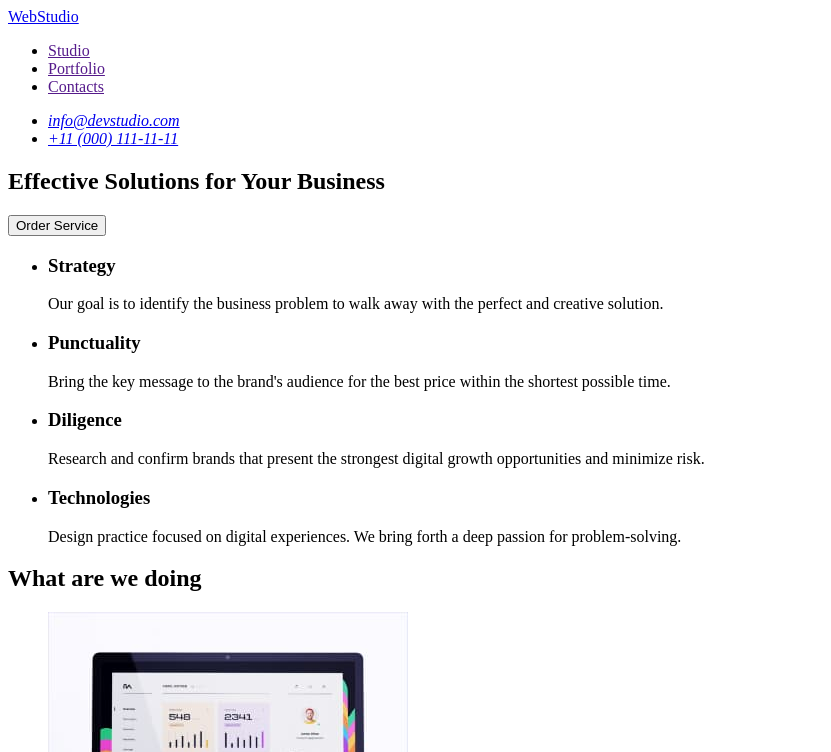
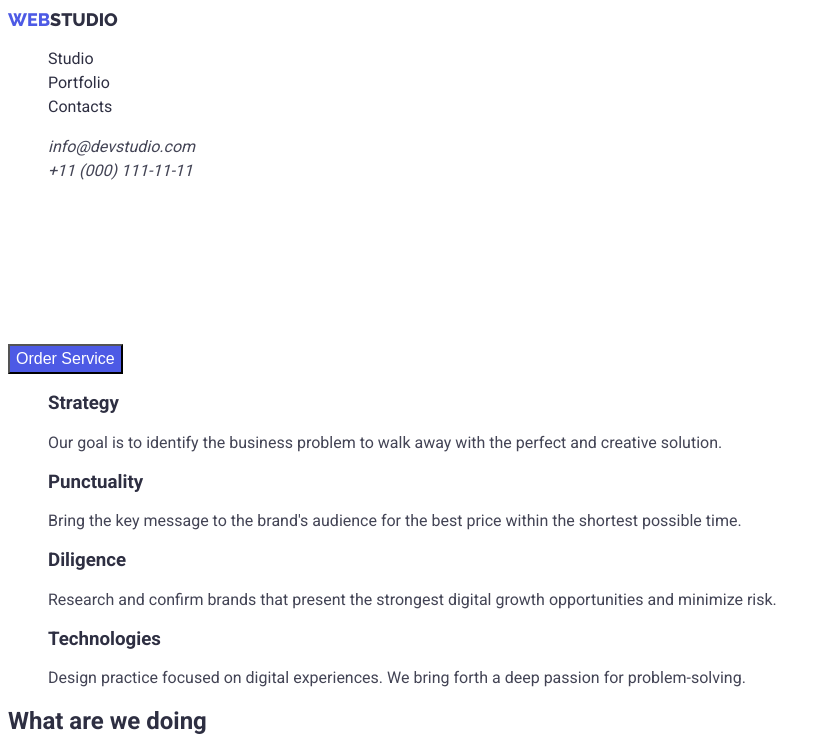
Before and after one commit to NezDvora/goit-homework-02, a plain HTML site: page index.html in a window 1280 px wide. Shown: the top 752 px of the page, without its empty margins (0-831 px from the left). Drawn offline with Linux system fonts and the light colour scheme.

Commit message:
Added CSS at page portfolio

```diff
--- /dev/null
+++ b/css/styles.css
@@ -0,0 +1,158 @@
+/* color text
+color: #434455;
+color: #2E2F42;
+color: #E7E9FC;
+hero
+color: #FFFFFF;
+logo
+color: #4D5AE5;
+color: #F4F4FD;
+btn normal
+color: #4D5AE5;
+hover
+color: #FFFFFF;
+color: #404BBF;
+*/
+/* color site
+background: #FFFFFF;
+background: #F4F4FD;
+background: #2E2F42;
+*/
+:root {
+    --primary-text-color: #434455;
+    --secondary-text-color: #2E2F42;
+    --accent-color: #4D5AE5;
+    --secondary-accent-color: #404BBF;
+    --primary-white-color: #FFFFFF;
+}
+
+/*Header*/
+body {
+    background-color: #FFFFFF;
+    color: #434455;
+    font-family: Roboto, sans-serif;
+}
+
+.logo {
+    text-decoration: none;
+    font-family: Raleway, sans-serif;
+    font-weight: 800;
+    font-size: 18px;
+    line-height: 1.3;
+    text-transform: uppercase;
+
+    color: var(--secondary-text-color);
+}
+
+.logo-style {
+    text-decoration: none;
+    font-family: Raleway, sans-serif;
+    font-weight: 800;
+    font-size: 18px;
+    line-height: 1.3;
+    text-transform: uppercase;
+
+    color: var(--accent-color);
+}
+
+.logo-footer {
+    text-decoration: none;
+    font-family: Raleway, sans-serif;
+    font-weight: 800;
+    font-size: 18px;
+    line-height: 1.2;
+    text-transform: uppercase;
+
+    color: var(--primary-white-color);
+}
+
+.list {
+    list-style: none;
+
+}
+.link {
+    text-decoration: none;
+}
+.section-title {
+    color: var(--secondary-text-color);
+}
+
+/*Navigation*/
+.site-nav .link:hover ,
+.site-nav .link:focus {
+    color: var(--secondary-accent-color);
+}
+
+.site-nav .link {
+    font-weight: 400;
+    font-size: 16px;
+    line-height: 1.5;
+
+    color: var(--secondary-text-color);
+}
+
+/*Phone number at Email*/
+.nav {
+    list-style: none;
+    font-weight: 400;
+    font-size: 16px;
+    line-height: 1.5;
+    }
+
+.nav .link:hover,
+.nav .link:focus {
+        color: var(--secondary-accent-color)
+    }
+
+.contacts-nav .link{
+    color: var(--primary-text-color)
+    }
+
+
+/*Main button*/
+.button-submit {
+    font-weight: 500;
+    font-size: 16px;
+    line-height: 1.5;
+
+    color: var(--primary-white-color);
+    background: var(--accent-color);
+}
+
+.button-submit:hover ,
+.button-submit:focus {
+    color: var(--primary-white-color);
+    background: var(--secondary-accent-color);
+}
+
+/*Hero*/
+.hero-title {
+font-weight: 700;
+font-size: 56px;
+line-height: 1.2;
+
+color: var(--primary-white-color);
+}
+
+/*Portfolio Nav*/
+.button {
+    cursor:pointer;
+
+    color: var(--accent-color);
+    background: #F4F4FD;
+    border: 1px solid #E7E9FC;
+}
+
+.button:hover ,
+.button:focus {
+    color:var(--primary-white-color);
+    background:var(--secondary-accent-color);
+}
+
+.text-footer {
+font-weight: 400;
+font-size: 16px;
+line-height: 1.5;
+
+color: #E7E9FC;
+}
--- a/index.html
+++ b/index.html
@@ -6,86 +6,92 @@
     <meta http-equiv="X-UA-Compatible" content="IE=edge">
     <meta name="viewport" content="width=device-width, initial-scale=1.0">
     <title>WebStudio</title>
+    <link rel="preconnect" href="https://fonts.googleapis.com">
+    <link rel="preconnect" href="https://fonts.gstatic.com" crossorigin>
+    <link href="https://fonts.googleapis.com/css2?family=Raleway:wght@800&family=Roboto:wght@400;500;700;900&display=swap" rel="stylesheet">
+    <link rel="stylesheet" href="./css/styles.css">
 </head>
 
 <body>
-    <header>
-<nav>
-    <a href="./index.html">WebStudio</a>
-    <ul>
-        <li>
-            <a href="">Studio</a></li>
-        <li>
-            <a href="">Portfolio</a></li>
-        <li>
-            <a href="">Contacts</a></li>
+    <!--Navigation-->
+    <header class="main-header">
+<nav class="page-nav">
+    <a class="logo" href="./index.html"> <span class="logo-style">Web</span>Studio</a>
+    <ul class="site-nav list">
+        <li class="menu-items">
+            <a class="link" href="">Studio</a></li>
+        <li class="menu-items">
+            <a class="link" href="./portfolio.html">Portfolio</a></li>
+        <li class="menu-items">
+            <a class="link" href="">Contacts</a></li>
     </ul>
 </nav>
-    <address>
-        <ul>
-        <li><a href="mailto:info@devstudio.com">info@devstudio.com</a></li>
-        <li><a href="tel:+110001111111">+11 (000) 111-11-11</a></li>
+    <address class="nav">
+        <ul class="nav contacts-nav">
+            <li><a class="link" href="mailto:info@devstudio.com">info@devstudio.com</a></li>
+            <li><a class="link" href="tel:+110001111111">+11 (000) 111-11-11</a></li>
         </ul>
     </address>
     </header>
     <main>
-        <section>
-        <h1>Effective Solutions for Your Business</h1>
-        <button type="button">Order Service</button>
+    <!--Hero-->
+        <section class="hero">
+        <h1 class="hero-title">Effective Solutions for Your Business</h1>
+        <button class="button-submit">Order Service</button>
         </section>
-
-        <section>
+    <!--Features-->
+        <section class="section">
             <h2 hidden>features</h2>
-               <ul>
+            <ul class="list">
                 <li>
-                       <h3>Strategy</h3>
+                    <h3 class="section-title">Strategy</h3>
                         <p>Our goal is to identify the business problem to walk away with the perfect and creative solution.</p>
                 </li>
                 <li>
-                       <h3>Punctuality</h3>
+                    <h3 class="section-title">Punctuality</h3>
                         <p>Bring the key message to the brand's audience for the best price within the shortest possible time.</p>
                 </li>
                 <li>
-                      <h3>Diligence</h3>
+                    <h3 class="section-title">Diligence</h3>
                         <p>Research and confirm brands that present the strongest digital growth opportunities and minimize risk.</p>
                 </li>
                 <li>
-                       <h3>Technologies</h3>
+                    <h3 class="section-title">Technologies</h3>
                         <p>Design practice focused on digital experiences. We bring forth a deep passion for problem-solving.</p>
                 </li>
             </ul>
         </section>
-
-        <section>
-            <h2>What are we doing</h2>
-            <ul>
+    <!--Portfolio-->
+        <section class="section">
+            <h2 class="section-title">What are we doing</h2>
+            <ul class="list">
                 <li><img src="./images/computer.jpg" alt="computer" width="360"></li>
                 <li><img src="./images/phone.jpg" alt="phone" width="360"></li>
                 <li><img src="./images/hands.jpg" alt="hands" width="360"></li>
             </ul>
         </section>
-
-        <section>
-            <h2>Our Team</h2>
-            <ul>
+    <!--Teams-->
+        <section class="section">
+            <h2 class="section-title">Our Team</h2>
+            <ul class="list">
                 <li>
                     <img src="./images/mark.jpg" alt="Mark Guerrero" width="264">
-                    <h3>Mark Guerrero</h3>
+                    <h3 class="section-title">Mark Guerrero</h3>
                     <p>Product Designer</p>
                 </li>
                 <li>
                     <img src="./images/tom.jpg" alt="Tom Ford" width="264">
-                    <h3>Tom Ford</h3>
+                    <h3 class="section-title">Tom Ford</h3>
                     <p>Frontend Developer</p>
                 </li>
                 <li>
                     <img src="./images/camila.jpg" alt="Camila Garcia" width="264">
-                    <h3>Camila Garcia</h3>
+                    <h3 class="section-title">Camila Garcia</h3>
                     <p>Marketing</p>
                 </li>
                 <li>
                     <img src="./images/daniel.jpg" alt="Daniel Wilson" width="264">
-                    <h3>Daniel Wilson</h3>
+                    <h3 class="section-title">Daniel Wilson</h3>
                     <p>UI Designer</p>
                 </li>
             </ul>
@@ -93,8 +99,8 @@
     </main>
 
     <footer>
-        <a href="./index.html">WebStudio</a>
-        <p>Increase the flow of customers and sales for your business with digital marketing & growth solutions.</p>
+        <a class="logo-footer" href="./index.html"><span class="logo-style">Web</span>Studio</a>
+        <p class="text-footer">Increase the flow of customers and sales for your business with digital marketing & growth solutions.</p>
     </footer>
 </body>
 </html>
```
Also changed, not shown: portfolio.html (added, +112 -0 lines), images/bancapp.jpg (added), images/cashless.jpg (added), images/coffee.jpg (added), images/food.jpg (added), images/istagram.jpg (added), images/ms.jpg (added), images/pc_phone.jpg (added), images/screen.jpg (added), images/taxi.jpg (added). Lines whose indentation alone changed are shown as unchanged.
